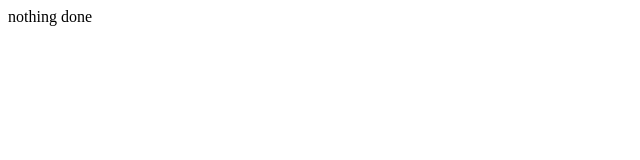
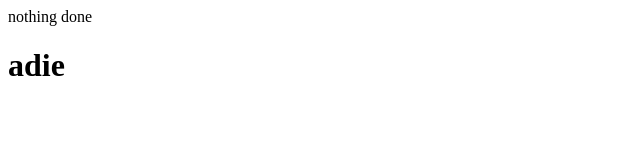
Before and after one commit to Dharmaajay2222/first, a plain HTML site: page index.html in a window 1280 px wide. Shown: the whole page, without its empty margins (0-640 px from the left). Drawn offline with Linux system fonts and the light colour scheme.

Commit message:
feat : added some frontend change

```diff
--- a/index.html
+++ b/index.html
@@ -7,5 +7,6 @@
     </head>
     <body>
         nothing done
+        <h1>adie</h1>
     </body>
 </html>
```
